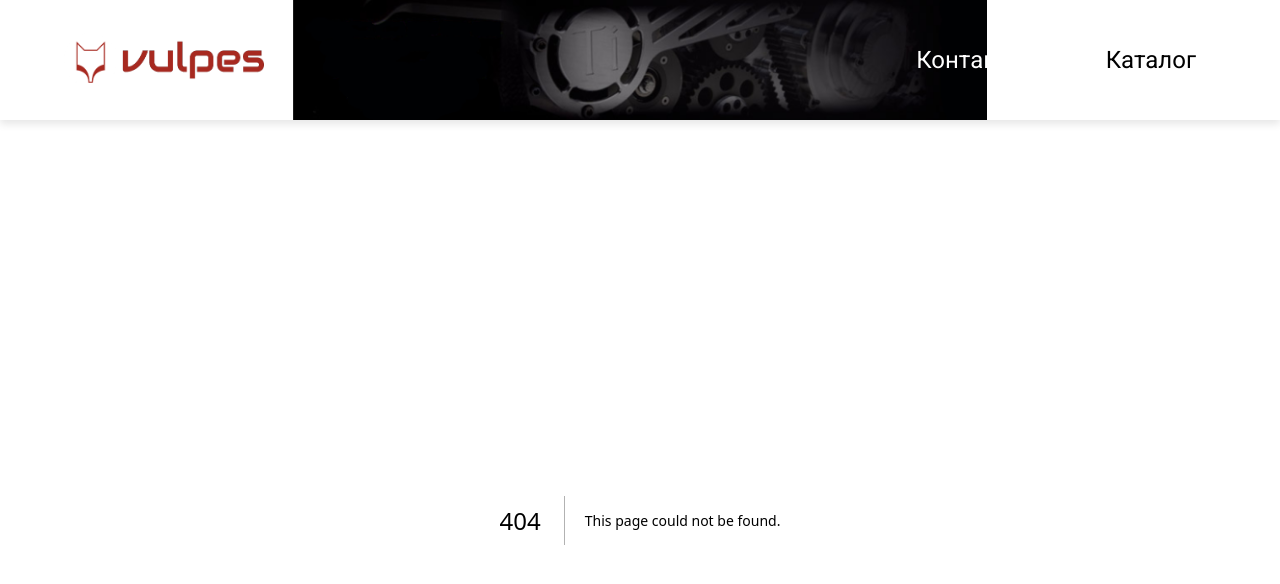
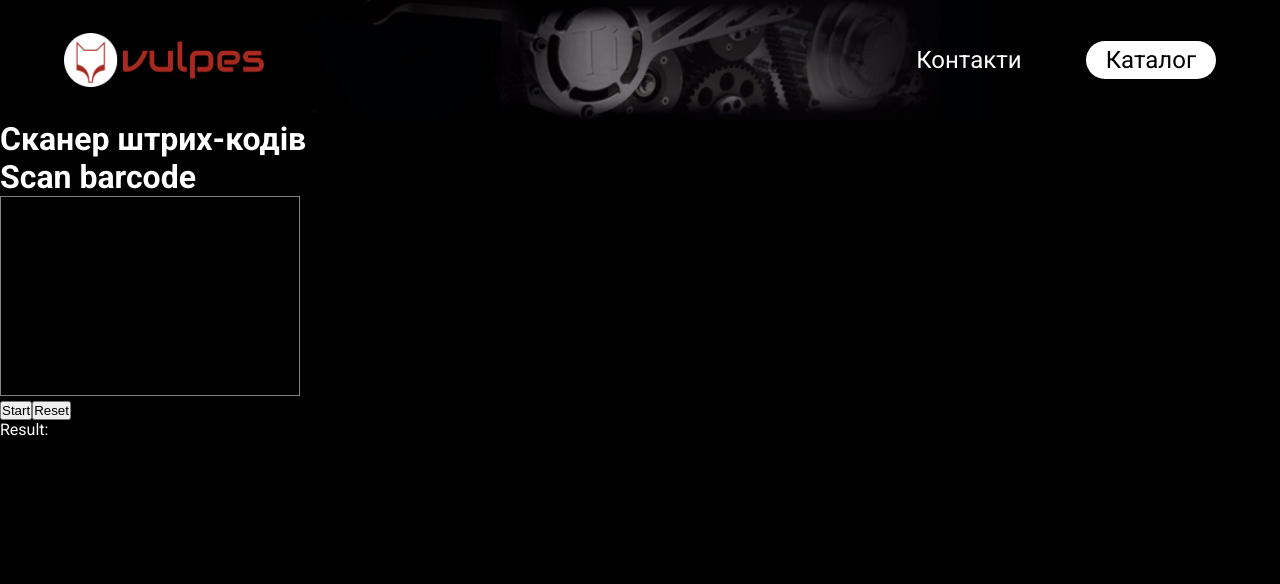
Before and after one commit to AndrewDyomin/vulpes-moto, a Next.js app: page /scanner in a window 1280 px wide. Before the commit this address had no page. Shown: the top 584 px of the page. Built offline with nearby package versions, Linux system fonts and the light colour scheme.

Commit message:
add barcode scanner

```diff
--- a/package.json
+++ b/package.json
@@ -13,6 +13,8 @@
     "@emotion/styled": "^11.14.0",
     "@mui/icons-material": "^6.4.3",
     "@mui/material": "^6.4.3",
+    "@zxing/browser": "^0.1.5",
+    "@zxing/library": "^0.21.3",
     "formik": "^2.4.6",
     "mongodb": "^6.13.0",
     "next": "15.1.6",
--- /dev/null
+++ b/src/app/components/BarcodeScanner.jsx
@@ -0,0 +1,114 @@
+"use client"
+
+import { useEffect, useRef, useState } from 'react';
+
+const CameraScanner = () => {
+  const videoRef = useRef(null);
+  const [result, setResult] = useState(null);
+  const [error, setError] = useState(null);
+  const [devices, setDevices] = useState([]);
+  const [selectedDeviceId, setSelectedDeviceId] = useState(null);
+  const [codeReader, setCodeReader] = useState(null);
+  const [scannerActive, setScannerActive] = useState(false);
+
+  useEffect(() => {
+    const script = document.createElement('script');
+    script.src = 'https://unpkg.com/@zxing/library@latest/umd/index.min.js';
+    script.async = true;
+    script.onload = () => {
+      const reader = new ZXing.BrowserMultiFormatReader();
+      setCodeReader(reader);
+
+      reader.listVideoInputDevices()
+        .then((videoInputDevices) => {
+          if (videoInputDevices.length > 0) {
+            setDevices(videoInputDevices);
+            setSelectedDeviceId(videoInputDevices[0].deviceId);
+          }
+        })
+        .catch((err) => {
+          console.error('Error listing video devices: ', err);
+          setError('Не удалось найти устройства камеры.');
+        });
+    };
+    document.body.appendChild(script);
+
+    return () => {
+      if (scannerActive && videoRef.current) {
+        const stream = videoRef.current.srcObject;
+        if (stream) {
+          const tracks = stream.getTracks();
+          tracks.forEach(track => track.stop());
+        }
+      }
+      document.body.removeChild(script);
+    };
+  }, [scannerActive]);
+
+  const startScanning = () => {
+    if (selectedDeviceId && codeReader) {
+      codeReader.decodeFromVideoDevice(selectedDeviceId, videoRef.current, (result, err) => {
+        if (result) {
+          setResult(result.text);
+        }
+        if (err && !(err instanceof ZXing.NotFoundException)) {
+          setError(`Ошибка: ${err}`);
+        }
+      });
+      setScannerActive(true);
+    }
+  };
+
+  const resetScanner = () => {
+    if (codeReader && videoRef.current) {
+      const stream = videoRef.current.srcObject;
+      if (stream) {
+        const tracks = stream.getTracks();
+        tracks.forEach(track => track.stop());
+      }
+    }
+    setResult(null);
+    setError(null);
+    setScannerActive(false);
+  };
+
+  return (
+    <div>
+      <h1>Scan barcode</h1>
+
+      <div>
+        <video ref={videoRef} width="300" height="200" style={{ border: '1px solid gray' }} muted autoPlay />
+      </div>
+
+      <div>
+        <button onClick={startScanning} disabled={scannerActive}>Start</button>
+        <button onClick={resetScanner}>Reset</button>
+      </div>
+
+      {devices.length > 1 && (
+        <div id="sourceSelectPanel">
+          <label htmlFor="sourceSelect">Change video source:</label>
+          <select
+            id="sourceSelect"
+            style={{ maxWidth: '400px' }}
+            onChange={(e) => setSelectedDeviceId(e.target.value)}
+            value={selectedDeviceId}
+          >
+            {devices.map((device) => (
+              <option key={device.deviceId} value={device.deviceId}>
+                {device.label}
+              </option>
+            ))}
+          </select>
+        </div>
+      )}
+
+      <div>
+        <label>Result:</label>
+        <pre>{result ? result : error}</pre>
+      </div>
+    </div>
+  );
+};
+
+export default CameraScanner;
--- a/src/app/layout.js
+++ b/src/app/layout.js
@@ -56,7 +56,7 @@ export default function RootLayout({ children }) {
               className="logoImage"
             />
             <nav className={"nav"}>
-              <a href=".//#contact">Контакти</a>
+              <a href="./#contact">Контакти</a>
               <a
                 href="https://vulpes.com.ua/kataloh"
                 className="link"
--- /dev/null
+++ b/src/app/scanner/page.js
@@ -0,0 +1,10 @@
+import BarcodeScanner from "../components/BarcodeScanner";
+
+export default function Page() {
+  return (
+    <main>
+      <h1>Сканер штрих-кодів</h1>
+      <BarcodeScanner />
+    </main>
+  );
+}
```
Also changed, not shown: 1 other file (tests, documents, lock files or other folders).
